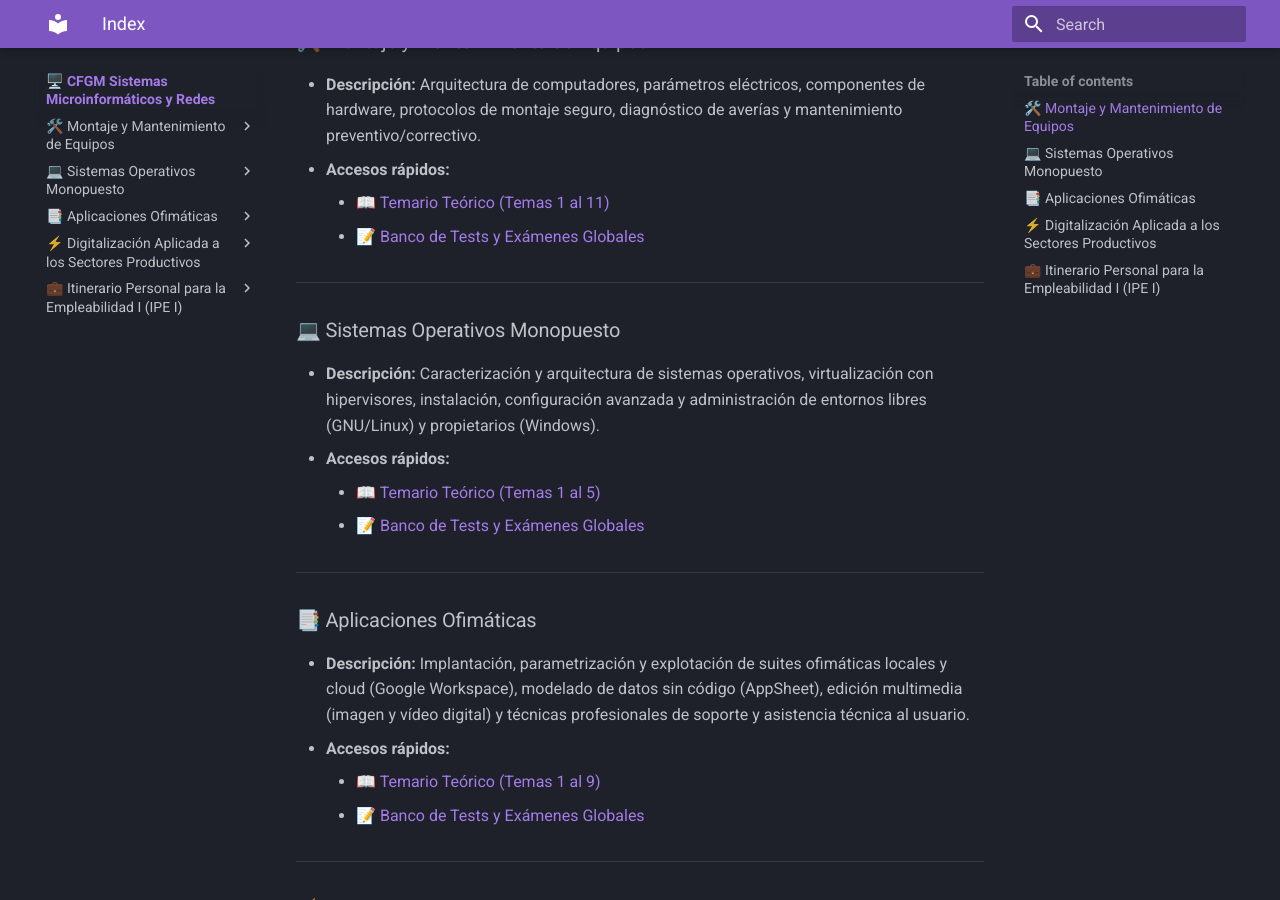
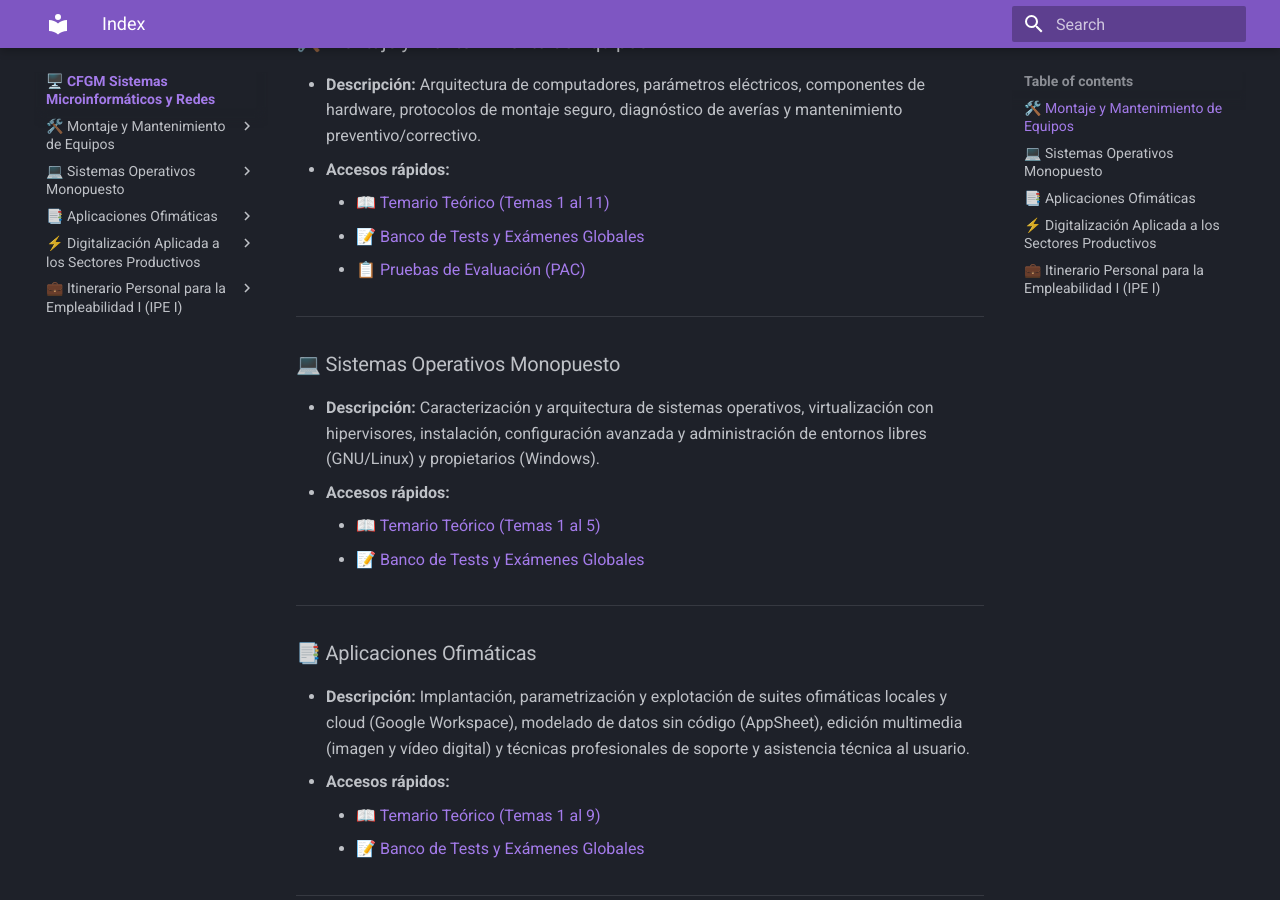
Before and after one commit to Beamspark/SMR-Apuntes, an MkDocs documentation site: the page built from docs/smr/index.md, in a window 1280 px wide and 900 px high, scrolled down 530 px. Built offline with MkDocs 1.6.1 and Material for MkDocs 9.7.7, drawn with Linux system fonts in a browser that asks for light colours.

Commit message:
Update index.md

```diff
--- a/docs/smr/index.md
+++ b/docs/smr/index.md
@@ -13,6 +13,7 @@ Este espacio está concebido como una base de conocimiento estructurada, con esq
 * **Accesos rápidos:**
     * [📖 Temario Teórico (Temas 1 al 11)](montaje/index.md)
     * [📝 Banco de Tests y Exámenes Globales](montaje/test/index.md)
+    * [📋 Pruebas de Evaluación (PAC)](montaje/pac/index.md)
 
 ---
 
```
